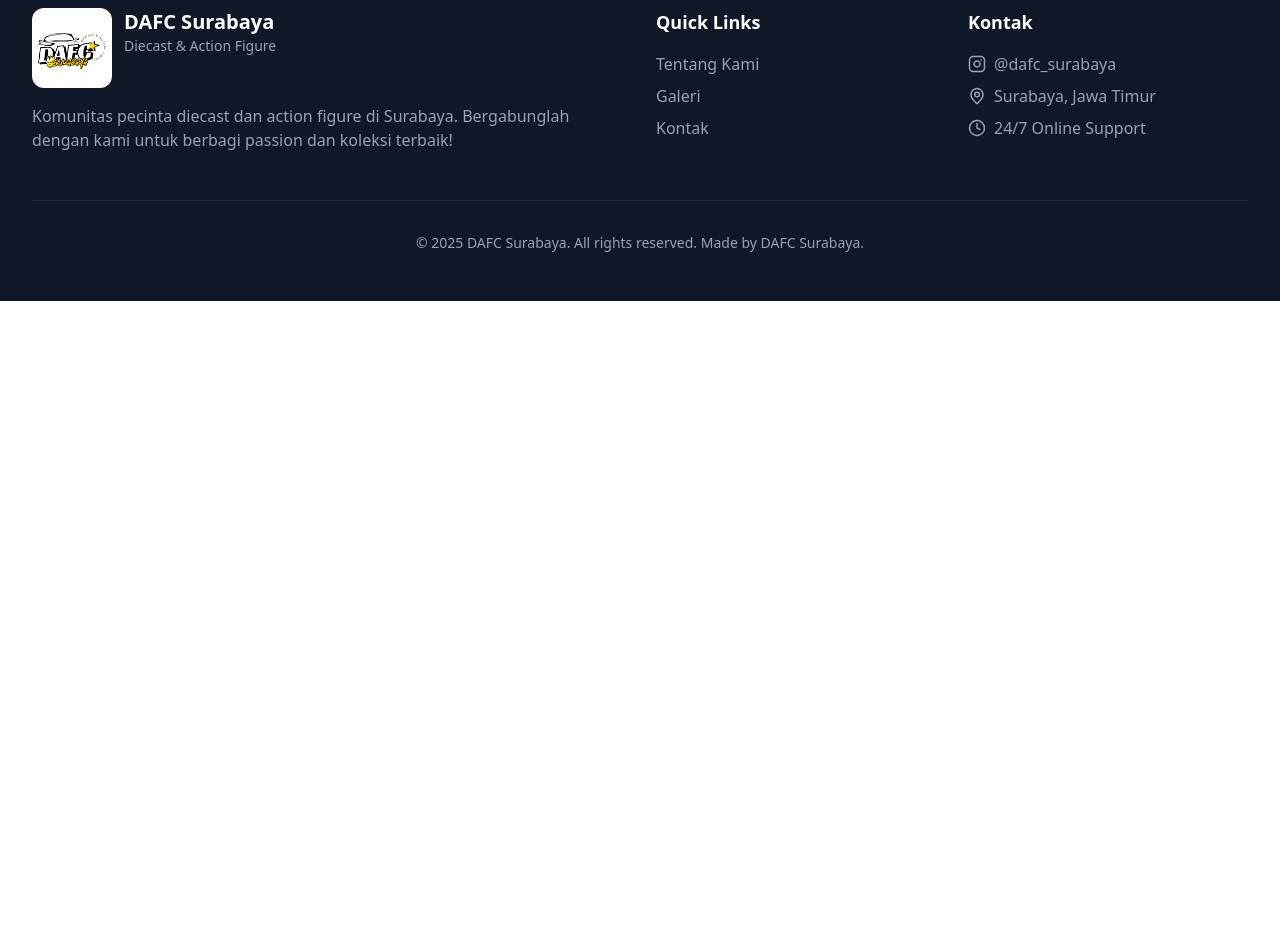
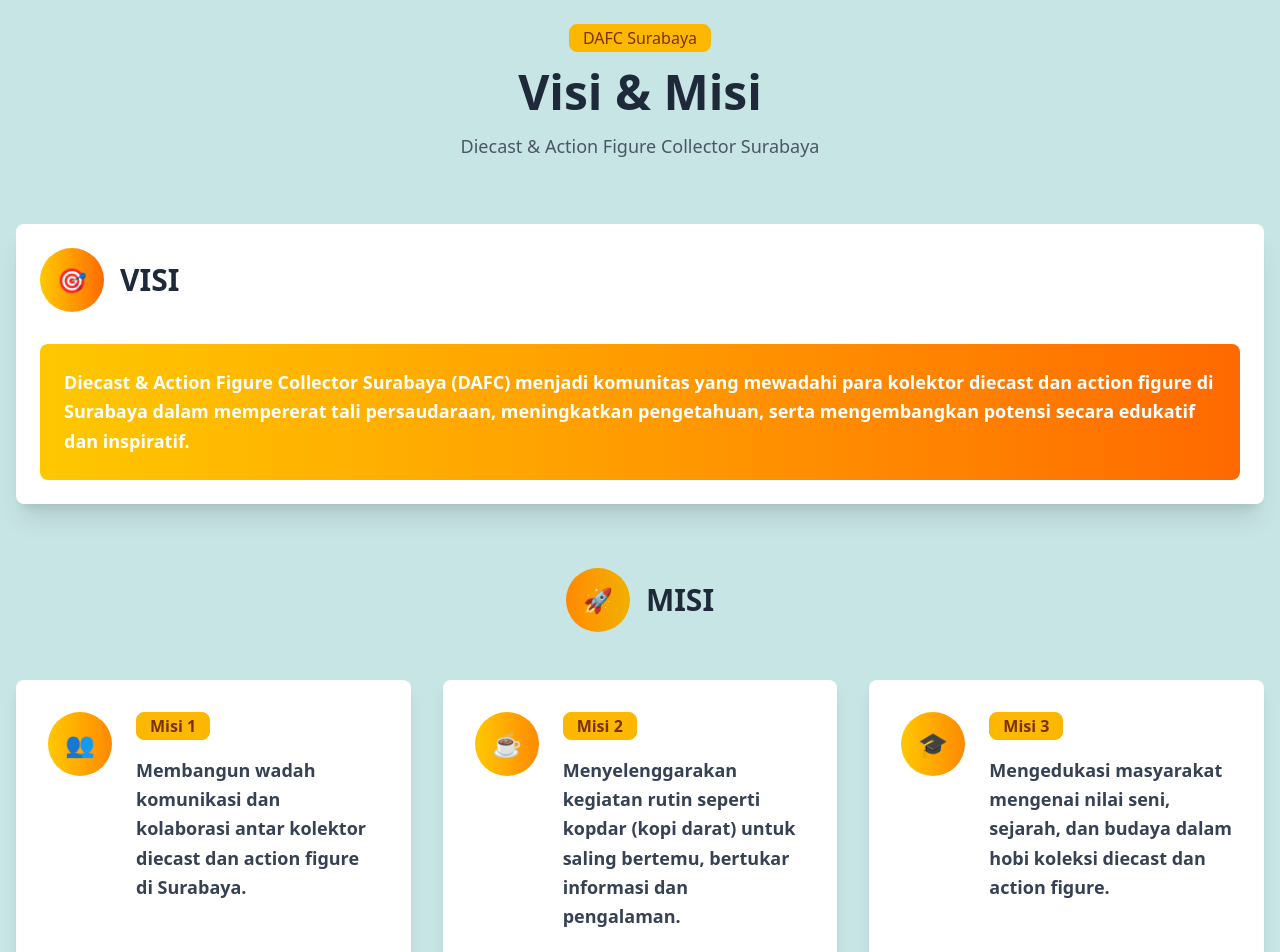
Before and after one commit to HilmiZavier/website-komunitas-diecast-DAFC-Surabaya, a React (Vite) app: page / in a window 1280 px wide. Shown: the part 1640-2592 px from the top of the page. Before the commit the page ends 1941 px from the top, so only its background shows below. Built offline with nearby package versions, Linux system fonts and the light colour scheme.

Commit message:
Update tambahan visi misi

```diff
--- a/src/pages/home.jsx
+++ b/src/pages/home.jsx
@@ -10,6 +10,38 @@ const home = () => {
         section.scrollIntoView({ behavior: "smooth" });
         }
     };
+    const misiItems = [
+        {
+        id: 1,
+        text: "Membangun wadah komunikasi dan kolaborasi antar kolektor diecast dan action figure di Surabaya.",
+        icon: "👥"
+        },
+        {
+        id: 2,
+        text: "Menyelenggarakan kegiatan rutin seperti kopdar (kopi darat) untuk saling bertemu, bertukar informasi dan pengalaman.",
+        icon: "☕"
+        },
+        {
+        id: 3,
+        text: "Mengedukasi masyarakat mengenai nilai seni, sejarah, dan budaya dalam hobi koleksi diecast dan action figure.",
+        icon: "🎓"
+        },
+        {
+        id: 4,
+        text: "Mendorong kreativitas anggota melalui custom, fotografi, dan konten kreatif berbasis koleksi.",
+        icon: "🎨"
+        },
+        {
+        id: 5,
+        text: "Menjalin kerja sama dengan komunitas lain, pelaku industri kreatif, dan institusi terkait untuk mendukung eksistensi dan pertumbuhan komunitas.",
+        icon: "🤝"
+        },
+        {
+        id: 6,
+        text: "Mengembangkan platform digital komunitas sebagai sarana dokumentasi kegiatan dan interaksi yang lebih luas.",
+        icon: "💻"
+        }
+    ];
 
     return (
         <>
@@ -86,7 +118,7 @@ const home = () => {
                                 <span>Tentang</span>
                                 <span className="text-[#fdd001] sm:ml-3">Kami</span>
                             </h1>
-                            <p className="text-base sm:text-lg lg:text-xl text-gray-600 leading-relaxed max-w-none lg:max-w-lg mt-6 sm:mt-10 text-justify">
+                            <p className="text-base sm:text-lg lg:text-xl text-gray-600 leading-relaxed max-w-none lg:max-w-lg mt-6 sm:mt-10 text-justify font-semibold">
                                 Diecast & Action Figure Collector Surabaya merupakan komunitas
                                 penggemar mainan, khususnya kolektor miniatur mobil dan action
                                 figure, yang berbasis di Surabaya. Komunitas ini resmi
@@ -107,6 +139,87 @@ const home = () => {
                         </div>
                     </div>
                 </div>
+            </div>
+        </section>
+
+        <section className="bg-[#c8e5e6] py-16 px-4">
+        <div className="max-w-7xl mx-auto">
+            {/* Header */}
+            <div className="text-center mb-16">
+            <div className="badge badge-warning badge-lg mb-4">DAFC Surabaya</div>
+            <h1 className="text-4xl md:text-5xl font-bold text-gray-800 mb-4">
+                Visi & Misi
+            </h1>
+            <p className="text-lg text-gray-600 max-w-2xl mx-auto">
+                Diecast & Action Figure Collector Surabaya
+            </p>
+            </div>
+
+            {/* Visi Section */}
+            <div className="mb-16">
+            <div className="card bg-white shadow-xl hover:shadow-2xl transition-all duration-300 transform hover:-translate-y-1">
+                <div className="card-body">
+                <div className="flex items-center gap-4 mb-6">
+                    <div className="avatar">
+                    <div className="w-16 h-16 rounded-full bg-gradient-to-r from-yellow-400 to-orange-500 flex items-center justify-center">
+                        <span className="text-2xl">🎯</span>
+                    </div>
+                    </div>
+                    <h2 className="card-title text-3xl font-bold text-gray-800">VISI</h2>
+                </div>
+                <div className="bg-gradient-to-r from-yellow-400 to-orange-500 rounded-lg p-6 text-white">
+                    <p className="text-lg leading-relaxed font-semibold">
+                    Diecast & Action Figure Collector Surabaya (DAFC) menjadi komunitas yang mewadahi para kolektor diecast dan action figure di Surabaya dalam mempererat tali persaudaraan, meningkatkan pengetahuan, serta mengembangkan potensi secara edukatif dan inspiratif.
+                    </p>
+                </div>
+                </div>
+            </div>
+            </div>
+
+            {/* Misi Section */}
+            <div>
+            <div className="text-center mb-12">
+                <div className="flex items-center justify-center gap-4 mb-6">
+                <div className="avatar">
+                                    <div className="w-16 h-16 rounded-full bg-gradient-to-r from-orange-400 to-yellow-500 flex items-center justify-center">
+                    <span className="text-2xl">🚀</span>
+                    </div>
+                </div>
+                <h2 className="text-3xl font-bold text-gray-800">MISI</h2>
+                </div>
+            </div>
+
+            <div className="grid grid-cols-1 md:grid-cols-2 lg:grid-cols-3 gap-8">
+                {misiItems.map((item, index) => (
+                <div
+                    key={item.id}
+                    className="card bg-white shadow-lg hover:shadow-xl transition-all duration-300 transform hover:-translate-y-2 hover:scale-105 min-h-[280px]"
+                    style={{ animationDelay: `${index * 0.1}s` }}
+                >
+                    <div className="card-body p-8">
+                    <div className="flex items-start gap-6">
+                        <div className="avatar">
+                        <div className="w-16 h-16 rounded-full bg-gradient-to-r from-yellow-400 to-orange-400 flex items-center justify-center flex-shrink-0">
+                            <span className="text-2xl">{item.icon}</span>
+                        </div>
+                        </div>
+                        <div className="flex-1">
+                        <div className="badge badge-warning badge-lg mb-4 font-bold">
+                            Misi {item.id}
+                        </div>
+                        <p className="text-gray-700 leading-relaxed text-lg font-semibold">
+                            {item.text}
+                        </p>
+                        </div>
+                    </div>
+                    </div>
+                </div>
+                ))}
+            </div>
+            </div>
+
+            {/* Footer CTA */}
+
             </div>
         </section>
 
```
